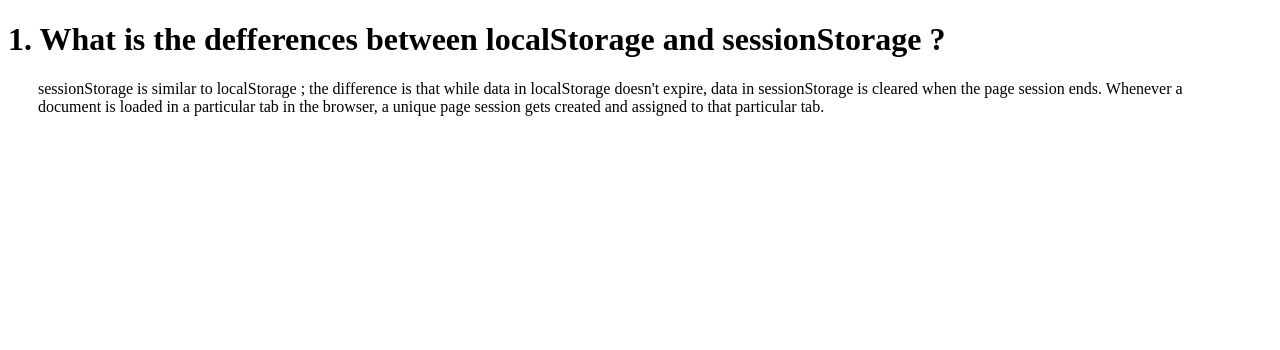
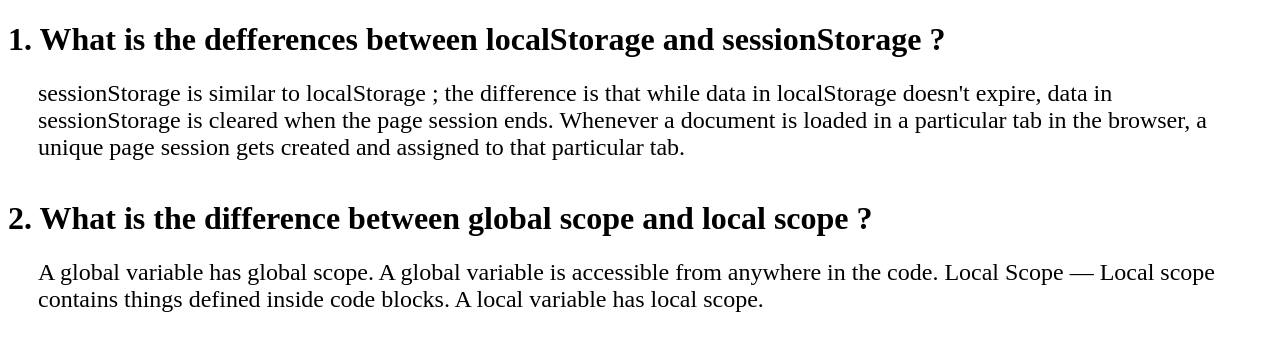
Before and after one commit to constobidullah/practice-project-6, a plain HTML site: page blog.html in a window 1280 px wide. Drawn offline with Linux system fonts and the light colour scheme.

Commit message:
second question and answer added

```diff
--- a/blog.css
+++ b/blog.css
@@ -1,3 +1,4 @@
 .paragraph-style{
    margin: 0 30px 0 30px;
+   font-size: 24px;
 }
--- a/blog.html
+++ b/blog.html
@@ -12,5 +12,9 @@
 <body>
   <h1>1. What is the defferences between localStorage and sessionStorage ? </h1>
   <p class="paragraph-style">sessionStorage is similar to localStorage ; the difference is that while data in localStorage doesn't expire, data in sessionStorage is cleared when the page session ends. Whenever a document is loaded in a particular tab in the browser, a unique page session gets created and assigned to that particular tab.</p>
+  <br>
+
+  <h1>2. What is the difference between global scope and local scope ? </h1>
+  <p class="paragraph-style"> A global variable has global scope. A global variable is accessible from anywhere in the code. Local Scope — Local scope contains things defined inside code blocks. A local variable has local scope.</p>
 </body>
 </html>
```
